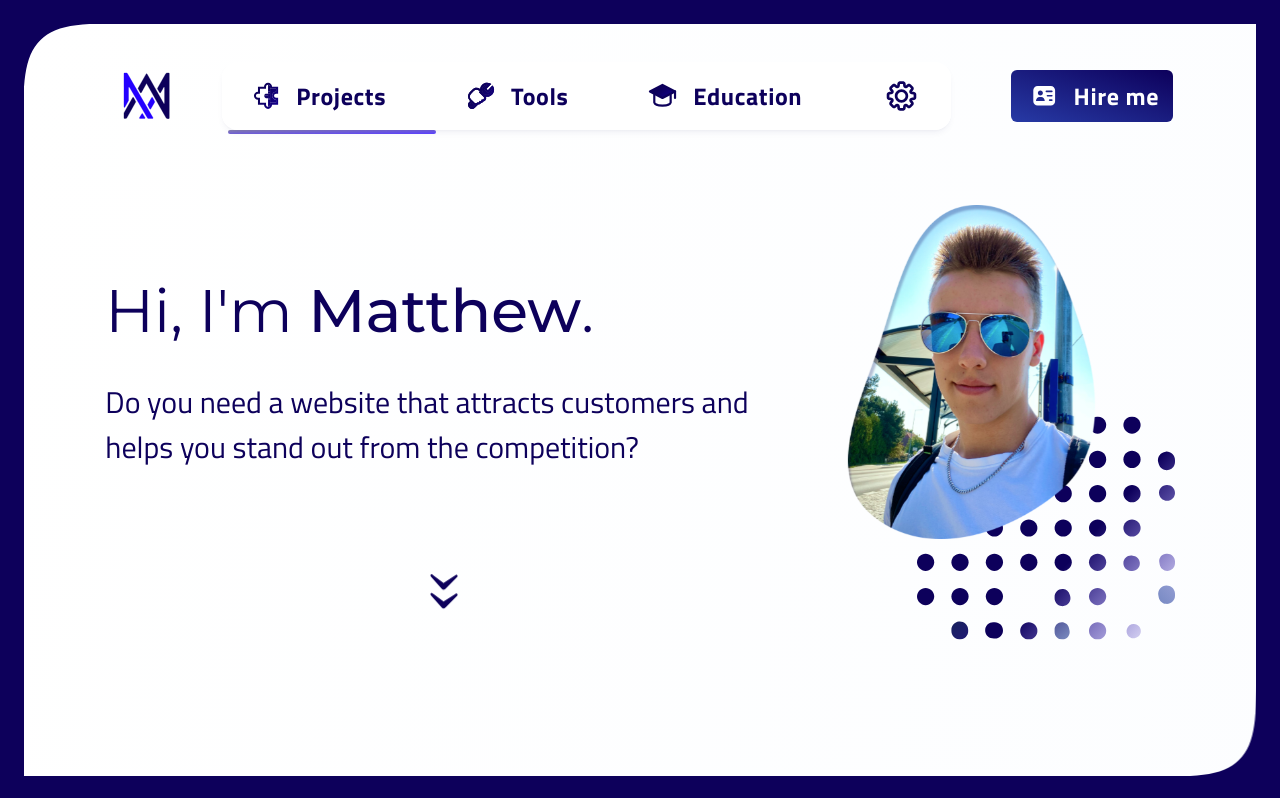
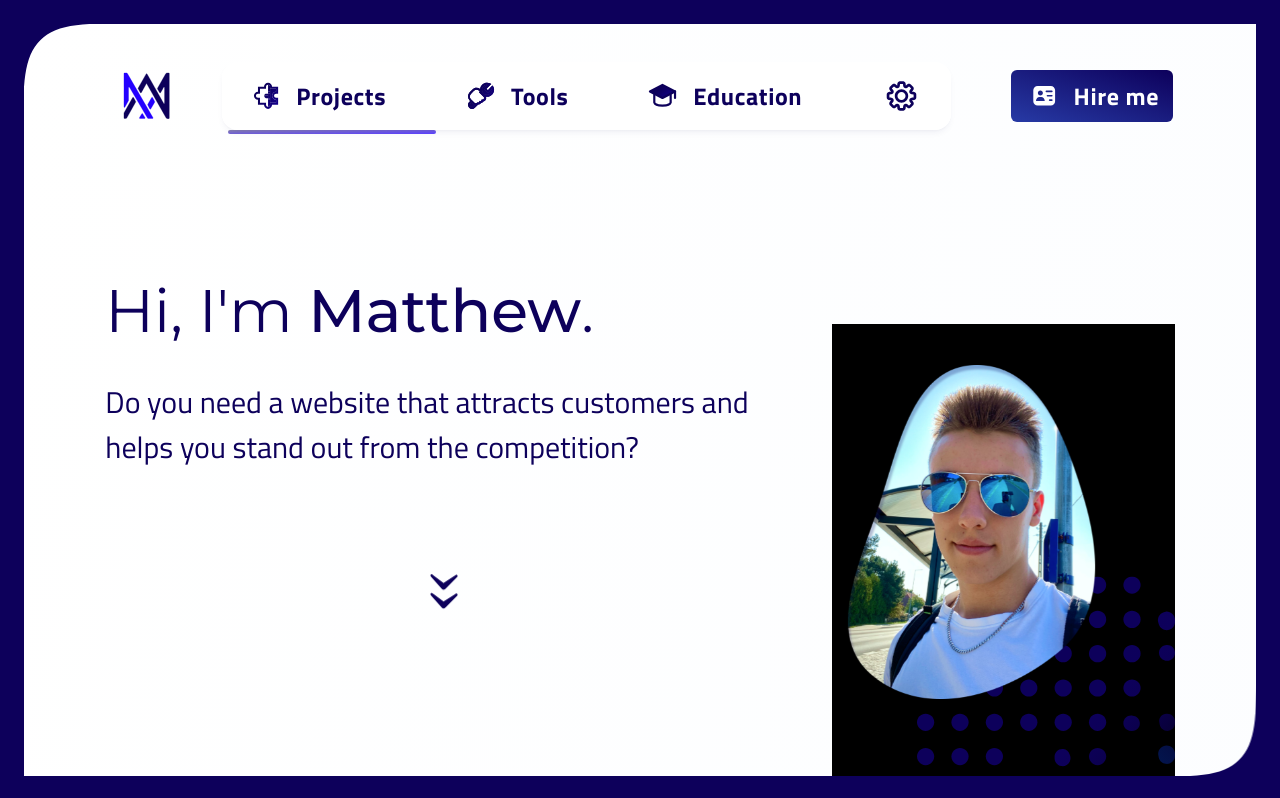
Before and after one commit to muslewski/muslewski.com, a React (Vite) app: page / in a window 1280 px wide. Shown: the top 798 px of the page. Built offline with nearby package versions, Linux system fonts and the light colour scheme; what tailwindcss-animated would draw is missing.

Commit message:
Welcome photo

```diff
--- a/src/components/1SectionHero/Welcome.jsx
+++ b/src/components/1SectionHero/Welcome.jsx
@@ -21,7 +21,7 @@ function WelcomeSection({ setTheme, theme, hrLeft }) {
     <Section className="relative items-center max-w-7xl">
       <Menu setTheme={setTheme} theme={theme} hrLeft={hrLeft} />
       <div className="flex flex-col lg:flex-row-reverse lg:gap-12 justify-center pt-10 lg:pt-0 lg:px-12 2xl:px-0  2xl:justify-between w-full max-w-7xl items-center min-h-[90vh] lg:h-screen ">
-        <div className="h-80 lg:pr-16 lg:pb-16 lg:h-3/5 relative flex justify-center ">
+        <div className=" h-80 bg-black lg:pr-16 lg:pb-16 lg:h-4/5 xl:h-3/5 lg:self-end relative flex justify-center ">
           <img
             className="h-full relative z-20 object-contain xl:hidden"
             src={theme === "dark" ? fota : fota}
```
